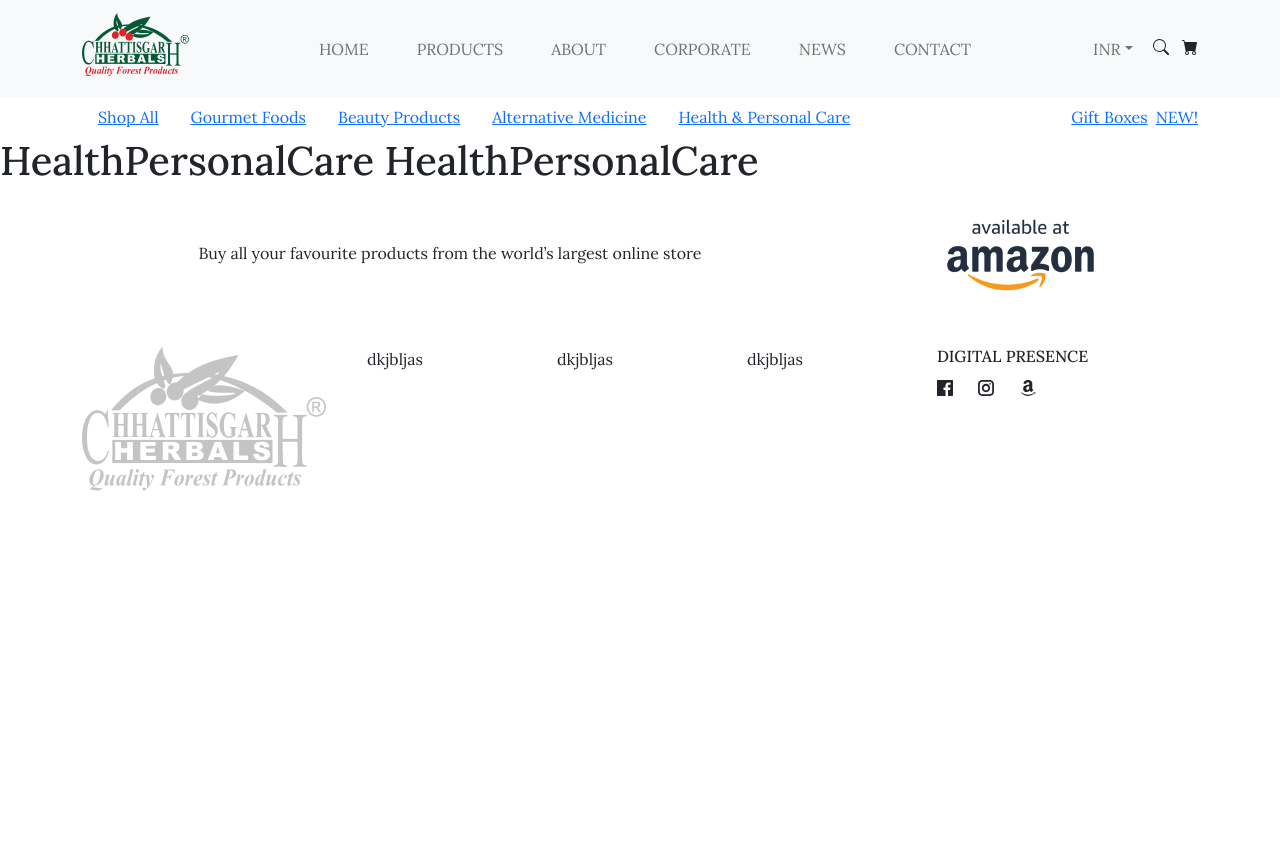
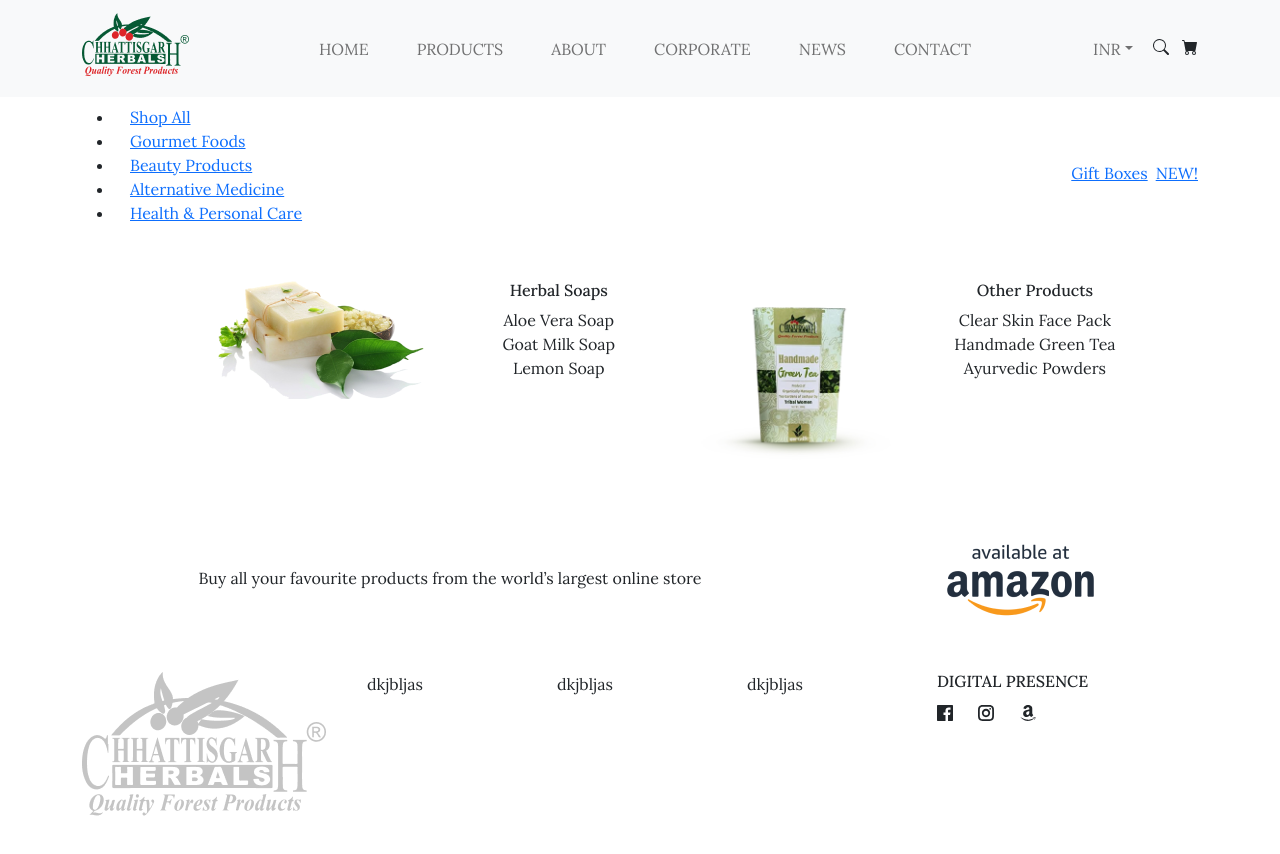
Before and after one commit to tahsinchouhan/Moto-Studio, a Next.js app: page /subHeader/HealthPersonalCare in a window 1280 px wide. Shown: the top 854 px of the page. Before the commit the page ends 800 px from the top, so only its background shows below. Built offline with nearby package versions, Linux system fonts and the light colour scheme.

Commit message:
subheader mouseover ui

```diff
--- a/src/components/SubHeader.js
+++ b/src/components/SubHeader.js
@@ -22,60 +22,41 @@ function SubHeader() {
   };
   return (
     <>
-      <div>
+      <div onMouseLeave={() => shopHandler()}>
         <Navbar className="sub-haeder" collapseOnSelect expand="lg" bg="">
           <Container>
             <Navbar.Toggle aria-controls="responsive-navbar-nav" />
             <Navbar.Collapse id="responsive-navbar-nav">
               <Nav className=" me-auto mb-2 mb-lg-0 ">
-                <div
-                  // onClick={() => clickShopHandler(1)}
-                  onMouseOver={() => shopHandler(1)}
-                  onMouseLeave={() => shopHandler()}
-                >
+                <ul className="nav-list">
+                  <li onMouseOver={() => shopHandler(1)}>
                     <Link href="/">
                       <a className="sub-nav-link mx-3">Shop All</a>
                     </Link>
-                </div>
-                <div
-                  // onClick={() => shopHandler(2)}
-                  onMouseOver={() => shopHandler(2)}
-                  onMouseLeave={() => shopHandler()}
-                >
+                  </li>
+                  <li onMouseOver={() => shopHandler(2)}>
                     <Link href="#pricing">
                       <a className="sub-nav-link mx-3">Gourmet Foods</a>
                     </Link>
-                </div>
-
-                <div
-                  // onClick={() => shopHandler(3)}
-                  onMouseOver={() => shopHandler(3)}
-                  onMouseLeave={() => shopHandler()}
-                >
+                  </li>
+                  <li onMouseOver={() => shopHandler(3)}>
                     <Link href="/">
                       <a className="sub-nav-link mx-3">Beauty Products</a>
                     </Link>
-                </div>
-
-                <div
-                  // onClick={() => shopHandler(4)}
-                  onMouseOver={() => shopHandler(4)}
-                  onMouseLeave={() => shopHandler()}
-                >
+                  </li>
+                  <li onMouseOver={() => shopHandler(4)}>
                     <Link href="#pricing">
                       <a className="sub-nav-link mx-3">Alternative Medicine</a>
                     </Link>
-                </div>
-
-                <div
-                  // onClick={() => shopHandler(5)}
-                  onMouseOver={() => shopHandler(5)}
-                  onMouseLeave={() => shopHandler()}
-                >
+                  </li>
+                  <li onMouseOver={() => shopHandler(5)}>
                     <Link href="/">
-                    <a className="sub-nav-link mx-3">Health & Personal Care</a>
+                      <a className="sub-nav-link mx-3">
+                        Health & Personal Care
+                      </a>
                     </Link>
-                </div>
+                  </li>
+                </ul>
               </Nav>
               <Nav>
                 <Link eventKey={3} href="#memes">
@@ -88,16 +69,15 @@ function SubHeader() {
             </Navbar.Collapse>
           </Container>
         </Navbar>
-      </div>
         {showShopAll == 1 ? (
-        <div className="shop-page">
+          <div className="shop-page" onMouseLeave={() => shopHandler()}>
             <ShopAll />
           </div>
         ) : (
           ""
         )}
         {showShopAll == 2 ? (
-        <div className="shop-page">
+          <div className="shop-page" onMouseLeave={() => shopHandler()}>
             <GourmetFoods />
           </div>
         ) : (
@@ -105,25 +85,26 @@ function SubHeader() {
         )}
         {showShopAll == 3 ? (
           <div className="shop-page">
-          <BeautyProducts/>
+            <BeautyProducts />
           </div>
         ) : (
           ""
         )}
         {showShopAll == 4 ? (
           <div className="shop-page">
-          <AlternativeMedicine/>
+            <AlternativeMedicine />
           </div>
         ) : (
           ""
         )}
         {showShopAll == 5 ? (
           <div className="shop-page">
-          <HealthPersonalCare/>
+            <HealthPersonalCare />
           </div>
         ) : (
           ""
         )}
+      </div>
     </>
   );
 }
--- a/src/pages/common/Home.js
+++ b/src/pages/common/Home.js
@@ -5,7 +5,7 @@ import Rectangle from "../../../public/images/Rectangle.png";
 function Home() {
     return (
         <div>
-              <div>
+              {/* <div>
         <div className="rectangle-img">
           <Image src={Rectangle} alt="home" />
         </div>
@@ -18,7 +18,7 @@ function Home() {
             language ocean.
           </p>
         </div>
-      </div>
+      </div> */}
         </div>
     )
 }
--- a/src/pages/subHeader/HealthPersonalCare.js
+++ b/src/pages/subHeader/HealthPersonalCare.js
@@ -1,12 +1,66 @@
-import React from 'react'
+import React from "react";
+import { Container, Row, Col, Navbar, Nav, NavDropdown } from "react-bootstrap";
+
+import Image from "next/image";
+import six from "../../../public/images/six.png";
+import Seekpng from "../../../public/images/SeekPng.png";
 
 function HealthPersonalCare() {
-    return (
-        <div>
-           <h1>HealthPersonalCare
-HealthPersonalCare</h1>
+  return (
+    <div>
+      <div className="container-fluid">
+        <div className="container">
+          <div className="all-shop-list p-3 m-3">
+            <Row className="offset-sm-1">
+              <Row>
+                <Col md={3} lg={3} className="text-center">
+                  <div className="six-list">
+                    <Image src={Seekpng} alt="Seekpng" />
+                  </div>
+                </Col>
+
+                <Col md={3} lg={3} className="text-center">
+                  <div className="">
+                    <div className="six-list">
+                      <h6 className="Grocery-foods">Herbal Soaps</h6>
+                    </div>
+                    <div>
+                      <span className="Wildforest">Aloe Vera Soap</span>
+                      <br />
+                      <span className="Wildforest">Goat Milk Soap</span>
+                      <br />
+                      <span className="Wildforest">Lemon Soap</span>
+                      <br />
+                    </div>
+                  </div>
+                </Col>
+                <Col md={3} lg={3} className="text-center">
+                  <div>
+                    <Image src={six} alt="six" />
+                  </div>
+                </Col>
+                <Col md={3} lg={3} className="text-center">
+                  <div className="six-list">
+                    <div>
+                      <h6 className="Grocery-foods">Other Products</h6>
+                    </div>
+                    <div>
+                      <span className="Wildforest">Clear Skin Face Pack</span>
+                      <br />
+                      <span className="Wildforest">Handmade Green Tea</span>
+                      <br />
+                      <span className="Wildforest">Ayurvedic Powders</span>
+                      <br />
+                    </div>
+                  </div>
+                </Col>
+              </Row>
+            </Row>
+          </div>
         </div>
-    )
+      </div>
+    </div>
+  );
 }
 
-export default HealthPersonalCare
+export default HealthPersonalCare;
--- a/src/styles/Header.module.css
+++ b/src/styles/Header.module.css
@@ -12,3 +12,12 @@ line-height: 17px;
 
 color: #666666;
 }
+
+.nav-list{
+    display: flex;
+}
+
+.nav-list li{
+    list-style: none;
+    padding-top:10px;
+}
--- a/src/styles/Shop.module.css
+++ b/src/styles/Shop.module.css
@@ -36,6 +36,9 @@ box-shadow: 0px 4px 10px rgba(0, 0, 0, 0.25);
 .honey-img{
 
 }
+.six-list{
+    padding-top:27px;
+}
 /* .vector-div{
     width: 100%;
     height: 100px;
```
Also changed, not shown: public/images/SeekPng.png (added), public/images/six.png (added). Lines whose indentation alone changed are shown as unchanged.
